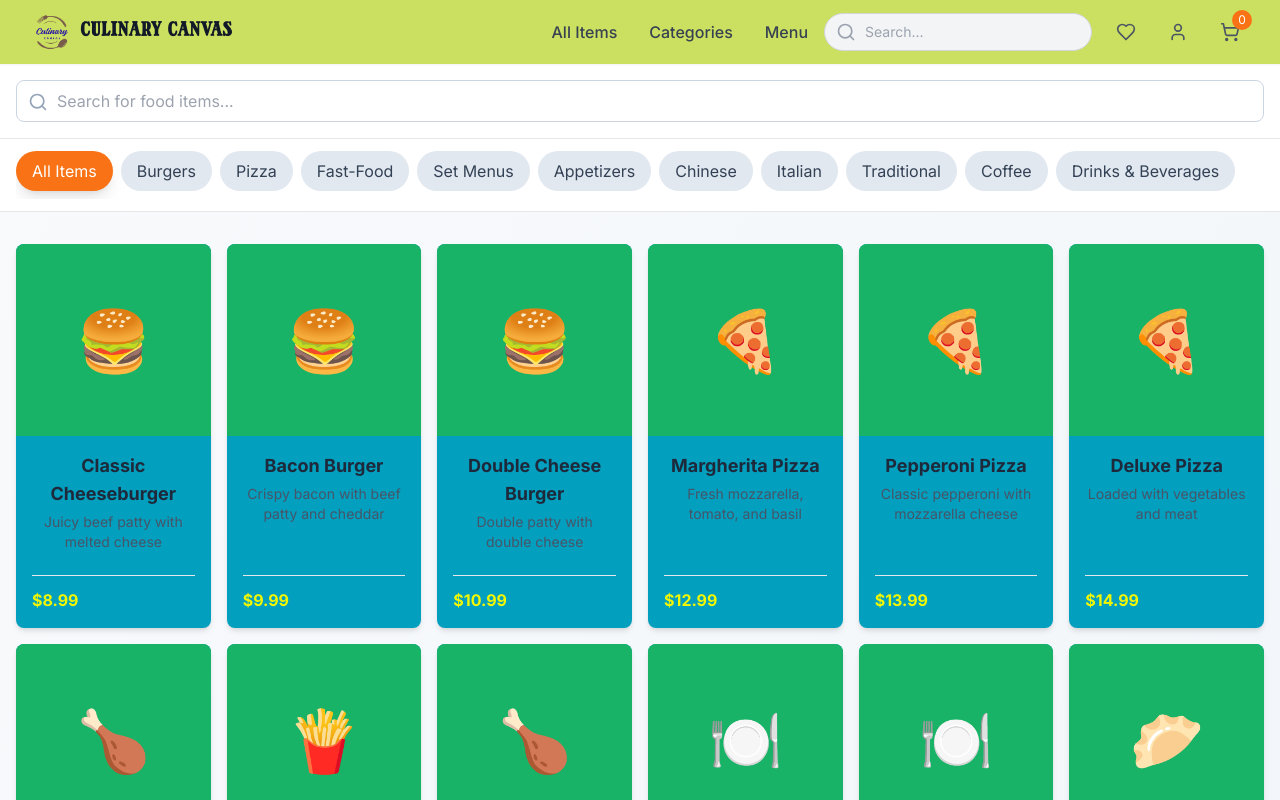
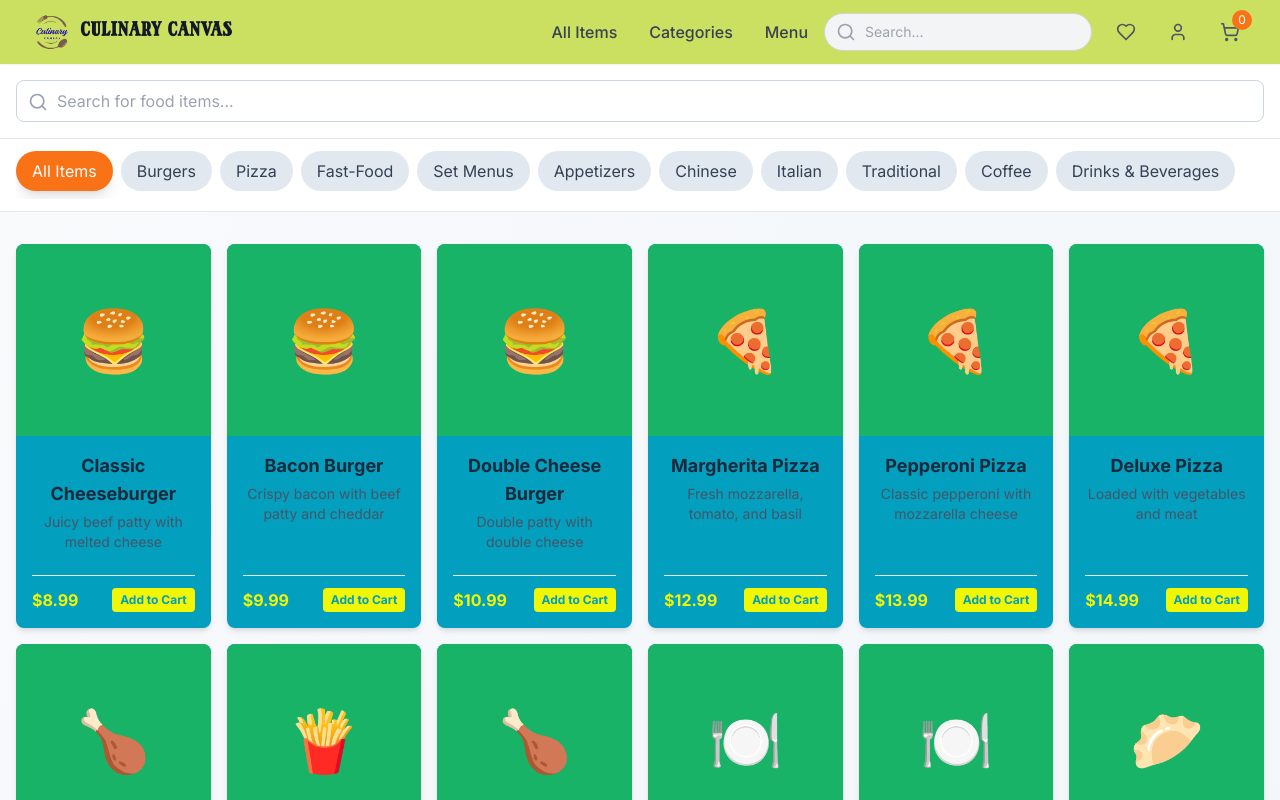
Before and after one commit to uzicodes/Culinary-Canvas, a Next.js app: page /all-items in a window 1280 px wide. Shown: the top 800 px of the page. Built offline with nearby package versions, Linux system fonts and the light colour scheme.

Commit message:
"Add to Cart" button has been added to each menu card

```diff
--- a/src/app/all-items/page.tsx
+++ b/src/app/all-items/page.tsx
@@ -147,6 +147,13 @@ export default function AllProductsPage({ searchParams }: { searchParams: { [key
                 </div>
                 <div className="flex items-center justify-between pt-3 border-t">
                   <span className="text-base font-bold text-[#F1F604]">${item.price.toFixed(2)}</span>
+                  <button
+                    className="bg-[#F1F604] hover:bg-yellow-300 text-[#029FBE] px-2 py-1 rounded text-xs font-bold transition-colors"
+                    type="button"
+                    disabled
+                  >
+                    Add to Cart
+                  </button>
                 </div>
               </div>
             </div>
```
